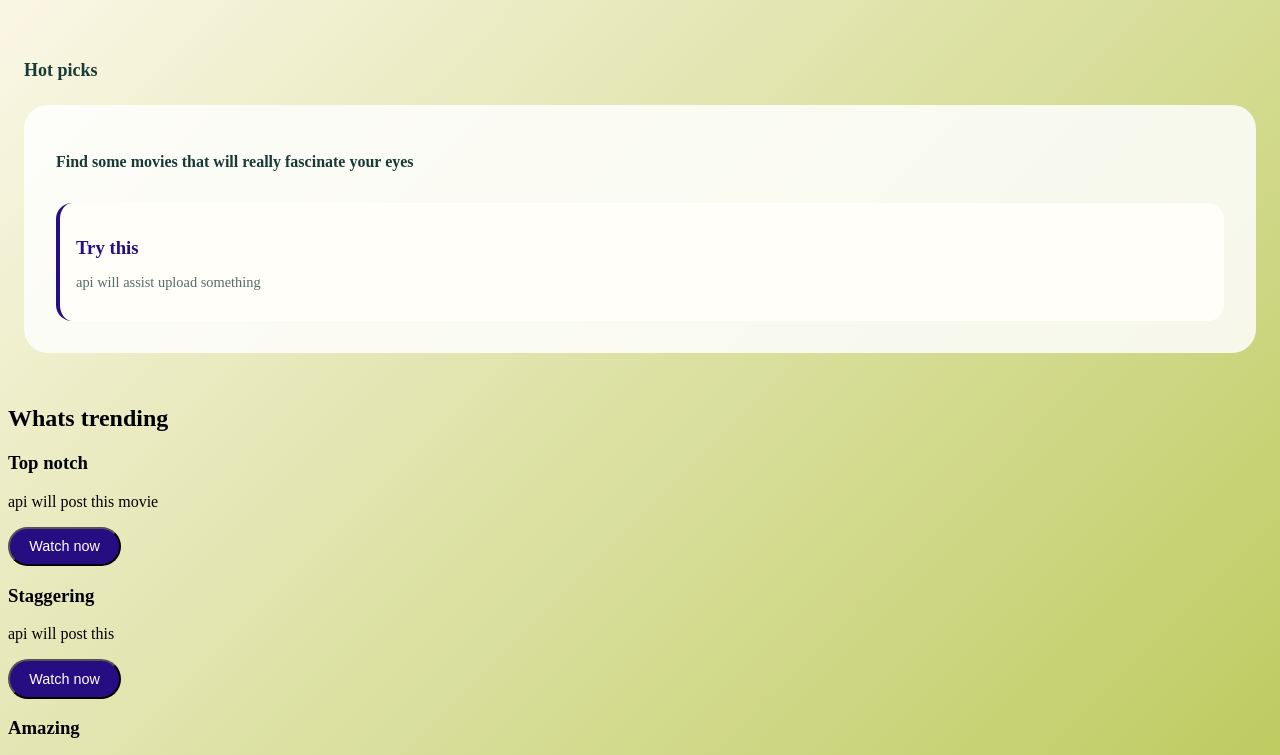
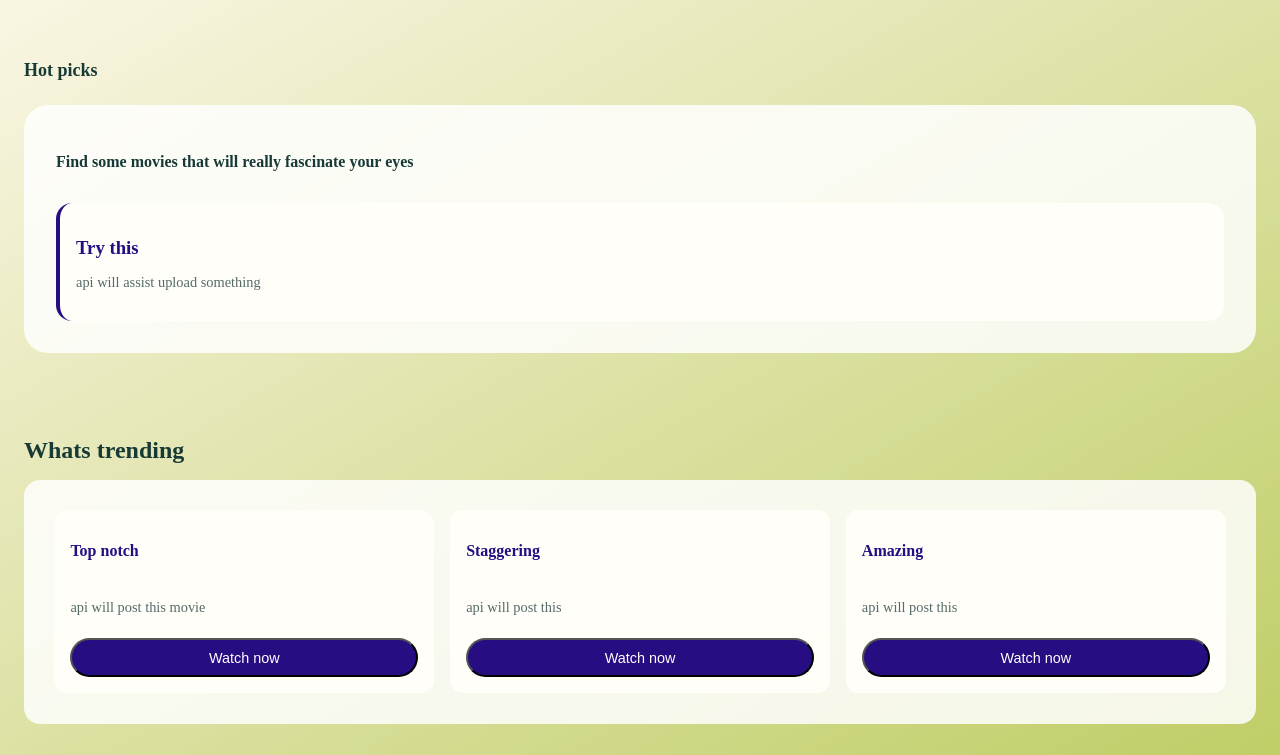
Before and after one commit to ricmusyoki-glitch/movie-repo, a plain HTML site: page index.html in a window 1280 px wide. Shown: the part 158-913 px from the top of the page. Drawn offline with Linux system fonts and the light colour scheme.

Commit message:
changed html and css

```diff
--- a/index.html
+++ b/index.html
@@ -74,7 +74,7 @@
             <div class="top-rated-heading">
                 <h2>View the top rated movies</h2>
             </div>
-            <div toprated-card>
+            <div class="toprated-card">
                 <article>
                     <span class="rating-part">9.5</span>
                     <h3>Overrated</h3>
--- a/style.css
+++ b/style.css
@@ -22,7 +22,7 @@
 }
 body {
   background: linear-gradient(
-    135deg,
+    150deg,
     var(--bg),
     var(--secondary)
   );
@@ -146,3 +146,50 @@ button:hover {
   padding: 0.4rem 0.9rem;
   font-size: 0.85rem;
 }
+.trending {
+  padding: 2rem 1rem;
+}
+
+.trending-heading h2 {
+  font-size: 1.5rem;
+  color: var(--text);
+  margin-bottom: 1rem;
+}
+
+/* Grid layout */
+.trending-card {
+  display: grid;
+  grid-template-columns: repeat(auto-fit, minmax(200px, 1fr));
+  gap: 1rem;
+  background: var(--surface);
+  padding: 1.9rem;
+  border-radius: 1rem;
+}
+
+/* Individual cards */
+.mini-card {
+  background: var(--surface-strong);
+  padding: 1rem;
+  border-radius: 0.8rem;
+
+  display: flex;
+  flex-direction: column;
+  gap: 0.5rem;
+
+  transition: 0.2s ease;
+}
+
+.mini-card h3 {
+  color: var(--primary);
+  font-size: 1rem;
+}
+
+.mini-card p {
+  color: var(--muted);
+  font-size: 0.9rem;
+}
+
+/* Push button to bottom */
+.mini-card button {
+  margin-top: auto;
+}
```
